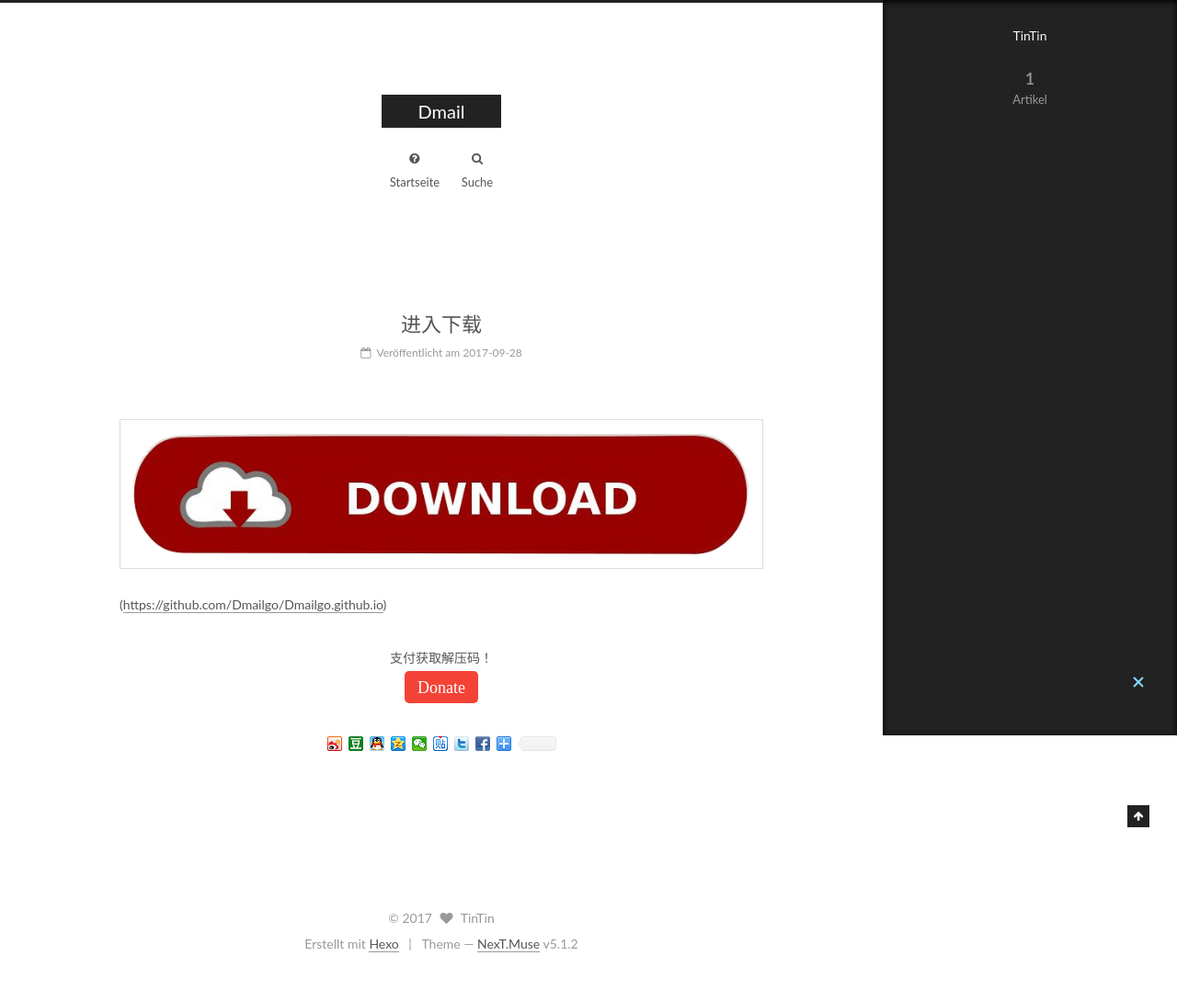
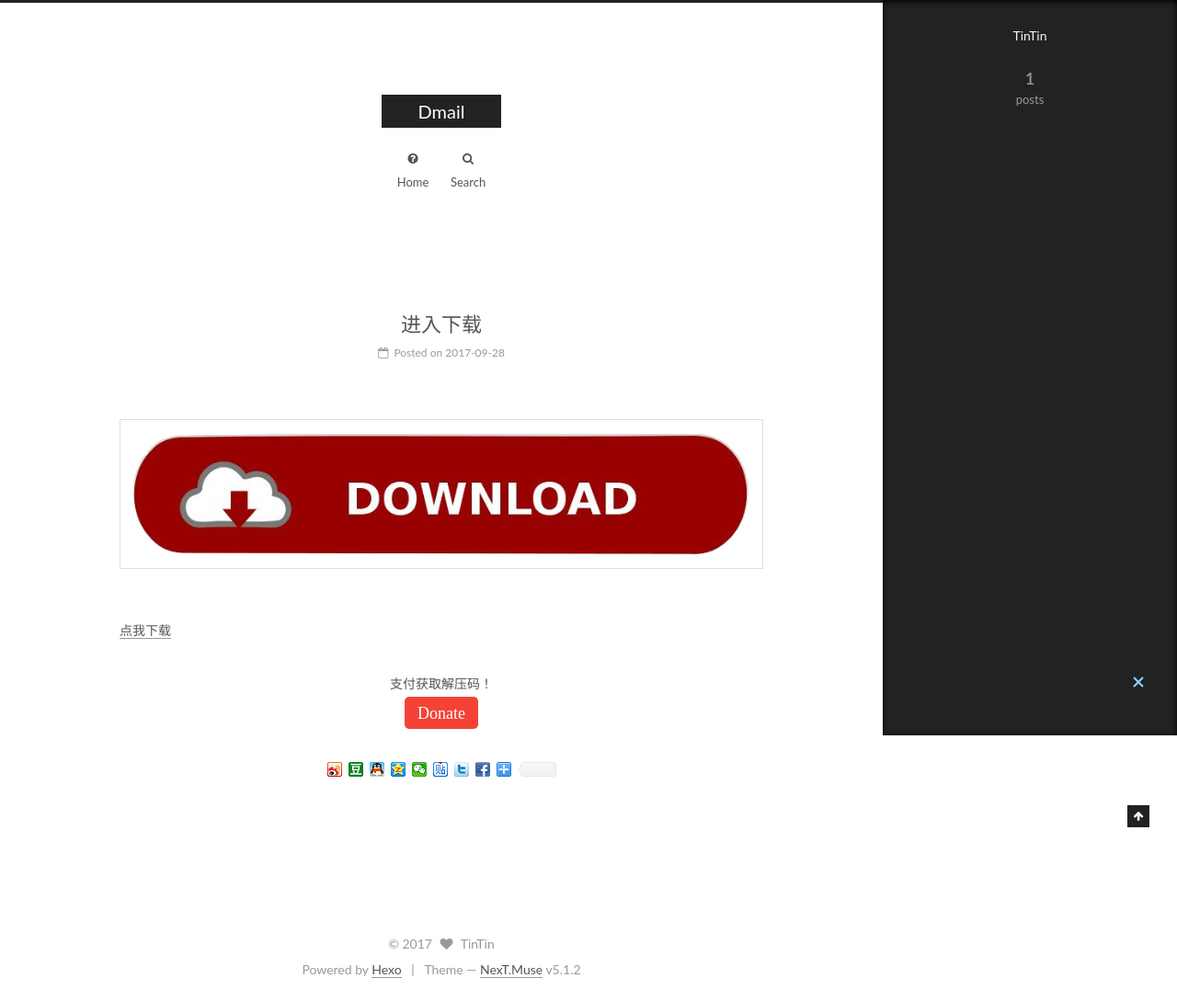
Before and after one commit to Dmailgo/Dmailgo.github.io, a plain HTML site: page 2017/09/28/hello-world/index.html in a window 1280 px wide. Shown: the whole page at 92% size. Before the commit the page ends 1061 px from the top, so only its background shows below. Drawn offline with Linux system fonts and the light colour scheme.

Commit message:
Site updated: 2017-09-29 21:11:35

```diff
--- a/2017/09/28/hello-world/index.html
+++ b/2017/09/28/hello-world/index.html
@@ -69,17 +69,17 @@
 
 
 
-<meta name="description" content="(https://github.com/Dmailgo/Dmailgo.github.io)">
+<meta name="description" content="点我下载">
 <meta property="og:type" content="article">
 <meta property="og:title" content="进入下载">
 <meta property="og:url" content="https://tintingo.github.io/2017/09/28/hello-world/index.html">
 <meta property="og:site_name" content="Dmail">
-<meta property="og:description" content="(https://github.com/Dmailgo/Dmailgo.github.io)">
+<meta property="og:description" content="点我下载">
 <meta property="og:image" content="https://tintingo.github.io/images/download_1.png">
-<meta property="og:updated_time" content="2017-09-29T12:39:29.575Z">
+<meta property="og:updated_time" content="2017-09-29T12:44:42.783Z">
 <meta name="twitter:card" content="summary">
 <meta name="twitter:title" content="进入下载">
-<meta name="twitter:description" content="(https://github.com/Dmailgo/Dmailgo.github.io)">
+<meta name="twitter:description" content="点我下载">
 <meta name="twitter:image" content="https://tintingo.github.io/images/download_1.png">
 
 
@@ -186,7 +186,7 @@
 
               <i class="menu-item-icon fa fa-fw fa-question-circle"></i> <br />
 
-            Startseite
+            Home
           </a>
         </li>
 
@@ -199,7 +199,7 @@
 
               <i class="menu-item-icon fa fa-search fa-fw"></i> <br />
 
-            Suche
+            Search
           </a>
         </li>
 
@@ -284,7 +284,7 @@
                 <i class="fa fa-calendar-o"></i>
               </span>
 
-                <span class="post-meta-item-text">Veröffentlicht am</span>
+                <span class="post-meta-item-text">Posted on</span>
 
               <time title="Post created" itemprop="dateCreated datePublished" datetime="2017-09-28T16:53:24+08:00">
                 2017-09-28
@@ -324,7 +324,7 @@
 
 
 
-        <p><img src="/images/download_1.png" alt="Image text">(<a href="https://github.com/Dmailgo/Dmailgo.github.io" target="_blank" rel="external">https://github.com/Dmailgo/Dmailgo.github.io</a>)</p>
+        <p><img src="/images/download_1.png" alt="Image text"><br><a href="https://github.com/Dmailgo/Dmailgo.github.io" target="_blank" rel="external">点我下载</a></p>
 
 
     </div>
@@ -476,7 +476,7 @@
               <a href="/archives">
 
                 <span class="site-state-item-count">1</span>
-                <span class="site-state-item-name">Artikel</span>
+                <span class="site-state-item-name">posts</span>
               </a>
             </div>
 
@@ -531,7 +531,7 @@
 </div>
 
 
-  <div class="powered-by">Erstellt mit  <a class="theme-link" href="https://hexo.io">Hexo</a></div>
+  <div class="powered-by">Powered by <a class="theme-link" href="https://hexo.io">Hexo</a></div>
 
   <span class="post-meta-divider">|</span>
 
--- a/css/main.css
+++ b/css/main.css
@@ -1938,7 +1938,7 @@ pre .javascript .function {
   width: 4px;
   height: 4px;
   border-radius: 50%;
-  background: #ff3;
+  background: #dbff0a;
 }
 .links-of-blogroll {
   font-size: 13px;
```
Also changed, not shown: archives/2017/09/index.html (+6 -6 lines), archives/2017/index.html (+6 -6 lines), archives/index.html (+6 -6 lines), index.html (+6 -6 lines).
